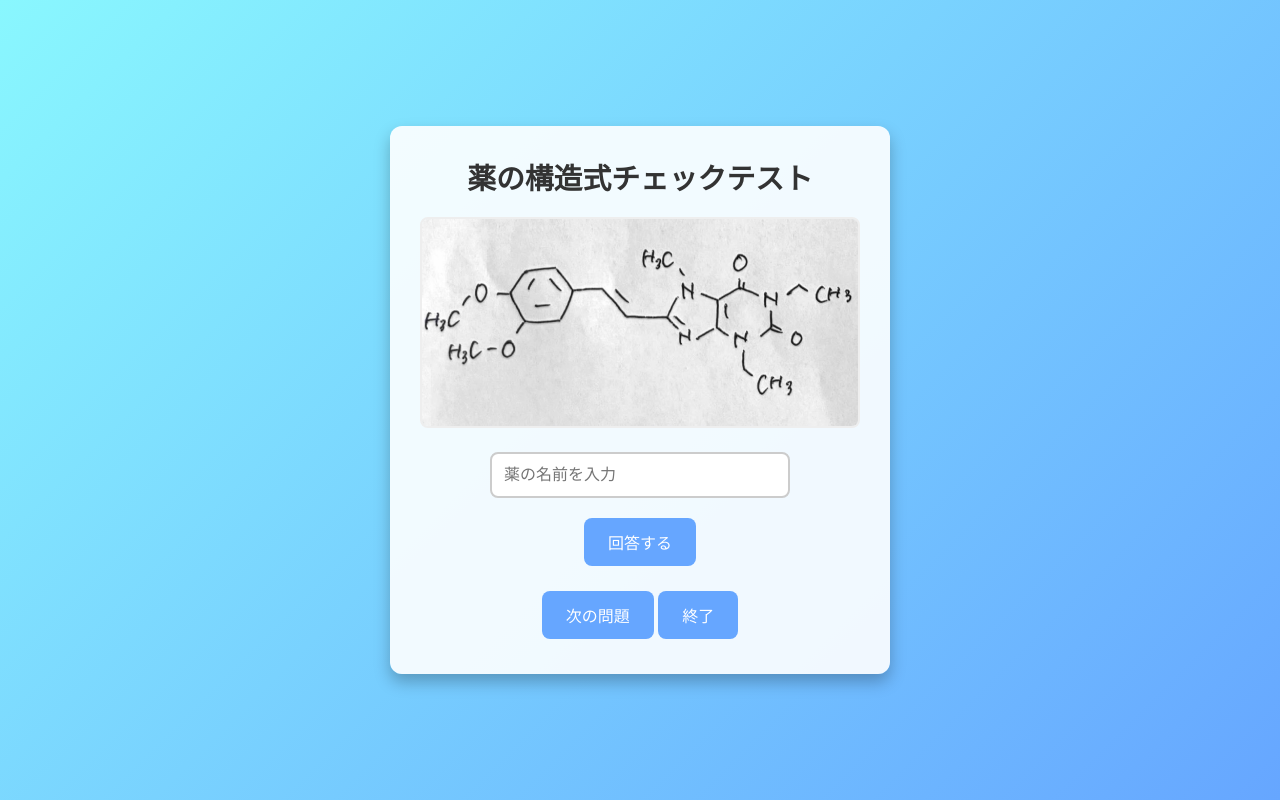
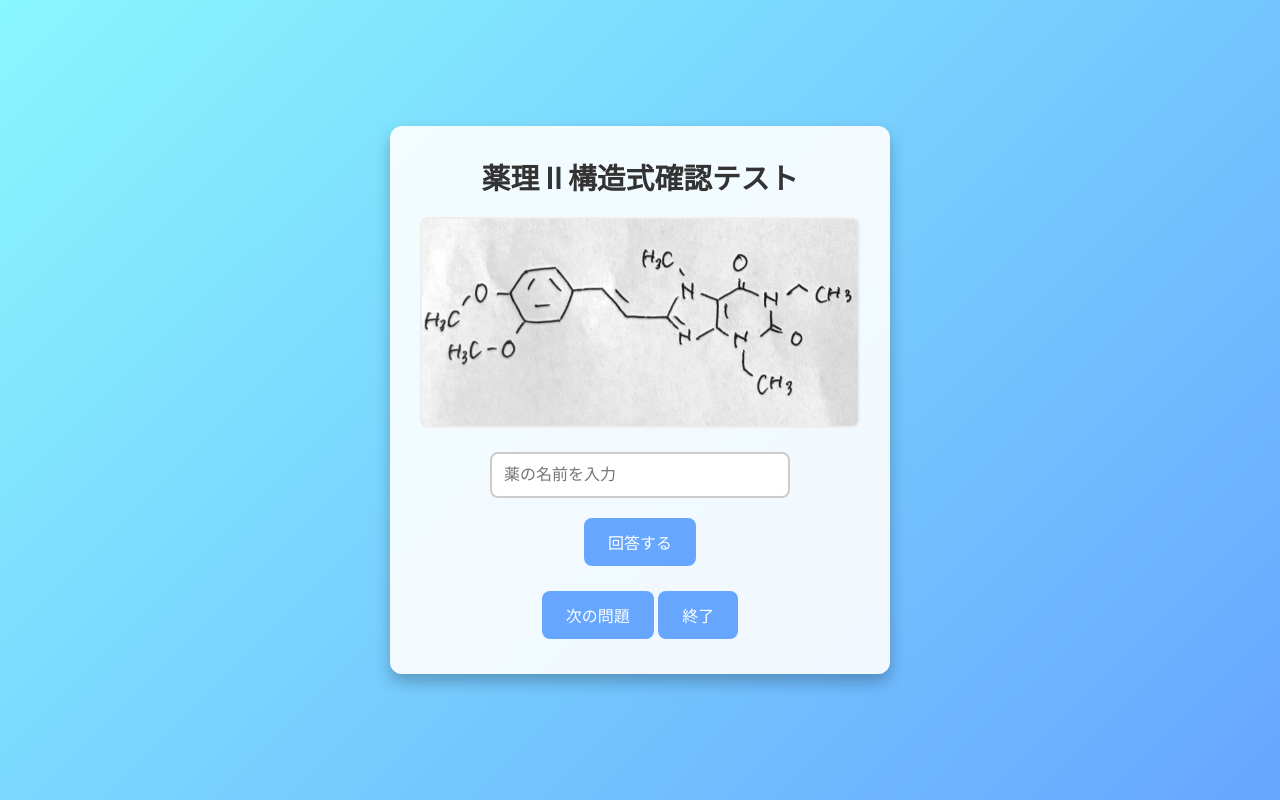
Before and after one commit to yakugaku22/structure_quiz, a plain HTML site: page index.html in a window 1280 px wide. Drawn offline with Linux system fonts and the light colour scheme.

Commit message:
Update index.html

```diff
--- a/index.html
+++ b/index.html
@@ -3,12 +3,12 @@
 <head>
   <meta charset="UTF-8">
   <meta name="viewport" content="width=device-width, initial-scale=1.0">
-  <title>薬の構造式チェックテスト</title>
+  <title>薬理Ⅱ構造式確認テスト</title>
   <link rel="stylesheet" href="style.css">
 </head>
 <body>
   <div class="container">
-    <h1>薬の構造式チェックテスト</h1>
+    <h1>薬理Ⅱ構造式確認テスト</h1>
     <div id="quiz-container">
       <img id="structure-image" src="" alt="構造式">
       <form id="answer-form">
```
